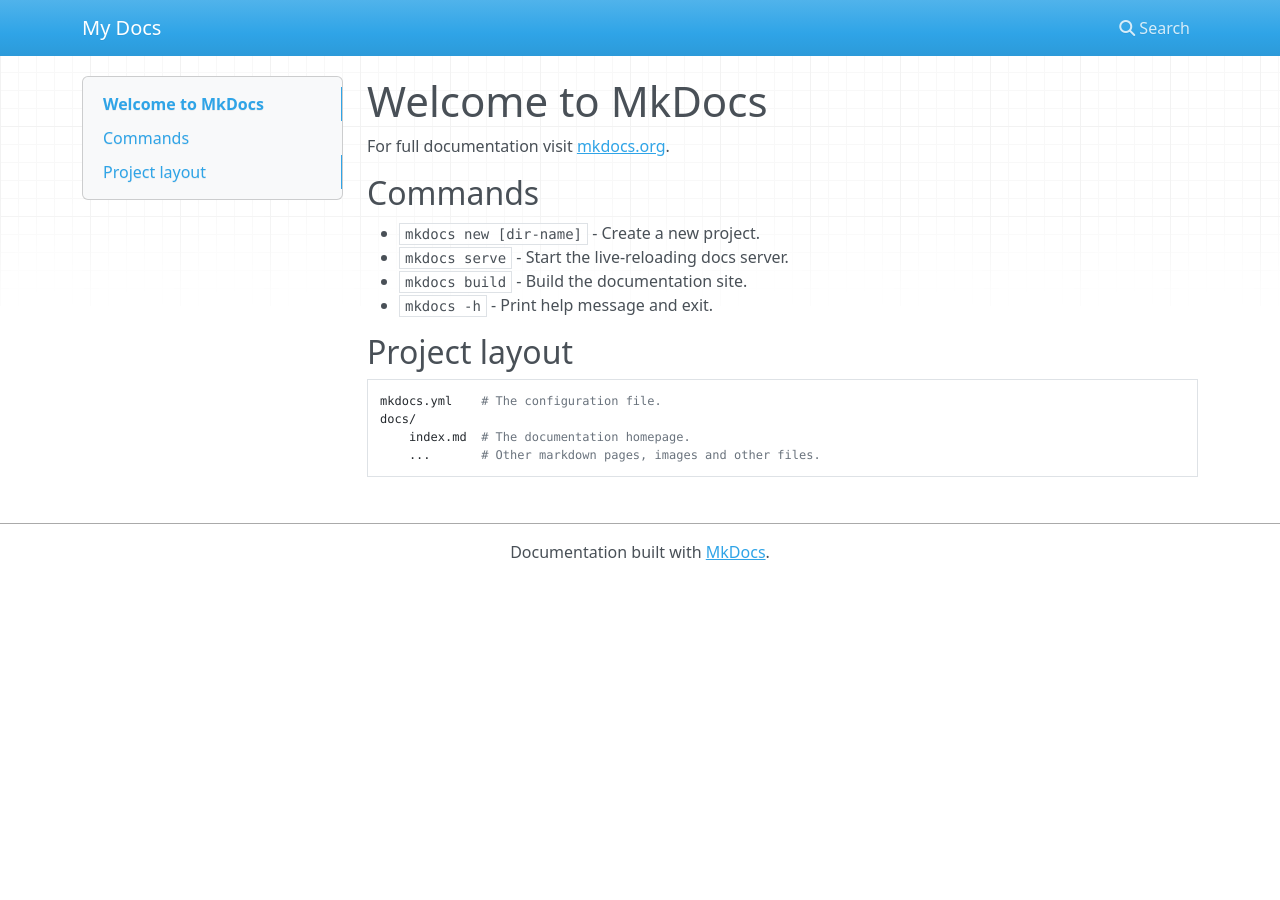
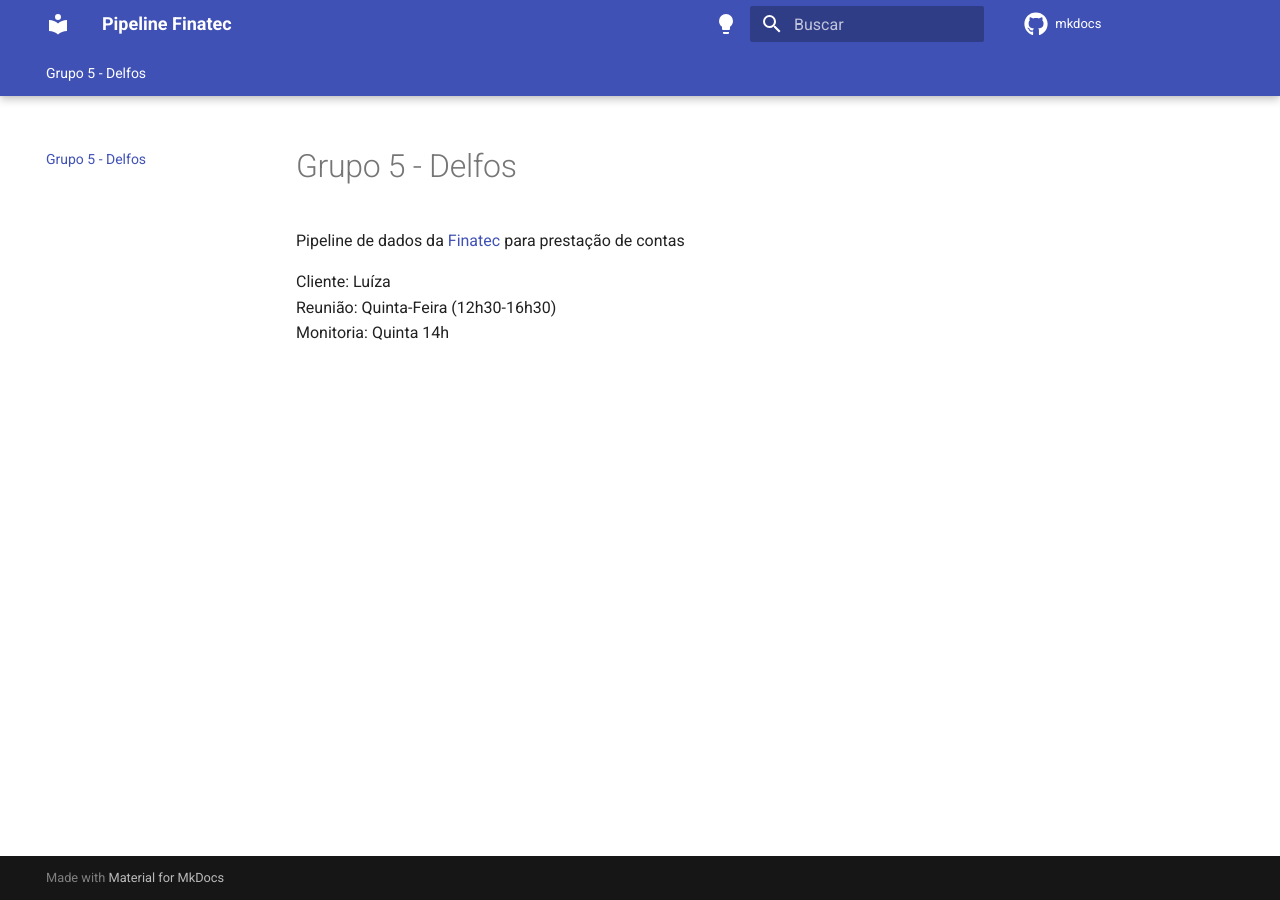
Before and after one commit to raqueleucaria/mkdocs, an MkDocs documentation site: the page built from docs/index.md, in a window 1280 px wide. Built offline with MkDocs 1.6.1 and Material for MkDocs 9.7.7, drawn with Linux system fonts in a browser that asks for light colours; nearby versions of some CDN libraries; comment, search, counter and statistics services are not loaded.

Commit message:
add: informações

```diff
--- a/docs/index.md
+++ b/docs/index.md
@@ -1,17 +1,7 @@
-# Welcome to MkDocs
+# Grupo 5 - Delfos
 
-For full documentation visit [mkdocs.org](https://www.mkdocs.org).
+Pipeline de dados da [Finatec](https://www.finatec.org.br/) para prestação de contas
 
-## Commands
-
-* `mkdocs new [dir-name]` - Create a new project.
-* `mkdocs serve` - Start the live-reloading docs server.
-* `mkdocs build` - Build the documentation site.
-* `mkdocs -h` - Print help message and exit.
-
-## Project layout
-
-    mkdocs.yml    # The configuration file.
-    docs/
-        index.md  # The documentation homepage.
-        ...       # Other markdown pages, images and other files.
+Cliente: Luíza <br>
+Reunião: Quinta-Feira (12h30-16h30)<br>
+Monitoria: Quinta 14h
--- a/mkdocs.yml
+++ b/mkdocs.yml
@@ -1 +1,50 @@
-site_name: My Docs
+site_name: Pipeline Finatec
+
+repo_name: 'mkdocs'
+repo_url: https://github.com/raqueleucaria/mkdocs/
+site_url: https://raqueleucaria.github.io/mkdocs/
+edit_uri: edit/main/docs/
+
+theme:
+  name: material
+  language: pt-BR
+
+  icon:
+    repo: fontawesome/brands/github
+
+  features:
+    - toc.integrate
+    - toc.follow
+    - navigation.tabs
+    - navigation.tabs.sticky
+    - navigation.footer
+    - navigation.instant
+    - navigation.top
+
+  hide:
+    -
+
+  extra:
+    social:
+      - icon: fontawesome/brands/mastodon
+        link: https://fosstodon.org/@squidfunk
+
+  plugins:
+    - search:
+        lang: pt-BR
+
+  palette:
+    - media: "(prefers-color-scheme: light)"
+      scheme: default
+      primary: dark blue
+      accent: amber
+      toggle:
+        icon: material/lightbulb
+        name: Modo Claro
+    - media: "(prefers-color-scheme: dark)"
+      scheme: slate
+      primary: blue
+      accent: yellow
+      toggle:
+        icon: material/lightbulb-outline
+        name: Modo Escuro
```
